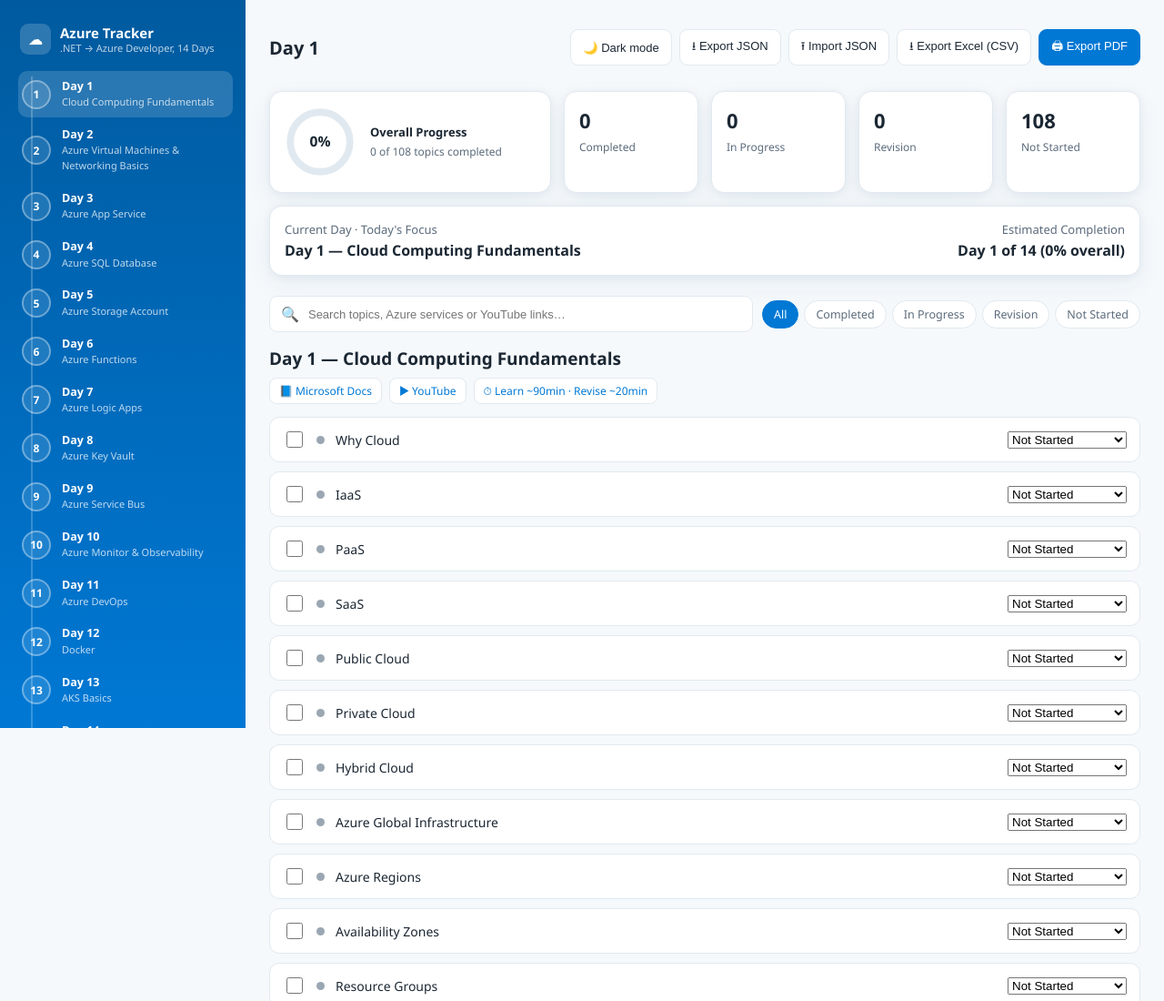
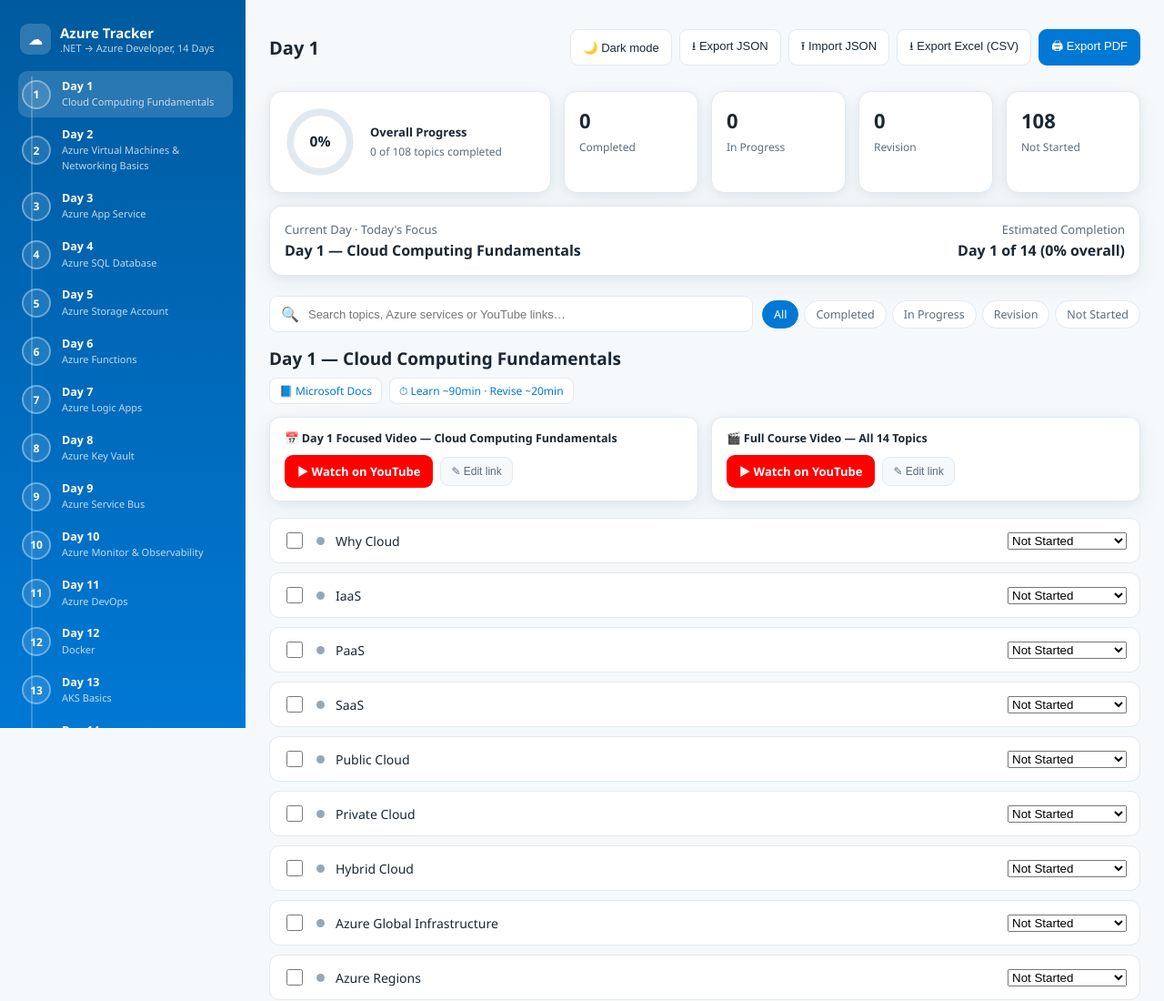
Before and after one commit to Tirumalesh628/Azure_2weeksTracker, a plain HTML site: page index.html in a window 1280 px wide. Shown: the top 1100 px of the page at 91% size. Drawn offline with Linux system fonts and the light colour scheme.

Commit message:
Add video grid and link editing functionality

```diff
--- a/index.html
+++ b/index.html
@@ -148,6 +148,45 @@
     padding:5px 10px; border-radius:8px; background:var(--card);
   }
 
+  .video-grid{
+    display:grid; grid-template-columns:1fr 1fr; gap:14px; margin-bottom:18px;
+  }
+  .video-card{
+    background:var(--card); border:1px solid var(--border); border-radius:12px;
+    padding:14px 16px; box-shadow:var(--shadow);
+  }
+  .video-card-label{font-size:12.5px; font-weight:600; color:var(--text); margin-bottom:10px;}
+  .video-link-row{display:flex; align-items:center; gap:8px; flex-wrap:wrap;}
+  .yt-watch-link{
+    display:inline-flex; align-items:center; gap:7px; text-decoration:none;
+    background:#FF0000; color:#fff; font-weight:600; font-size:13px;
+    padding:9px 14px; border-radius:9px; transition:filter .15s ease;
+  }
+  .yt-watch-link:hover{filter:brightness(1.08);}
+  .yt-edit-btn{
+    background:var(--bg); border:1px solid var(--border); color:var(--muted);
+    font-size:12px; padding:8px 11px; border-radius:9px; cursor:pointer;
+  }
+  .yt-edit-btn:hover{color:var(--primary); border-color:var(--primary);}
+  .yt-edit-row{display:flex; gap:8px; flex-wrap:wrap; align-items:center;}
+  .yt-edit-row input[type="url"]{
+    flex:1; min-width:180px; padding:9px 10px; border-radius:9px; border:1px solid var(--border);
+    background:var(--bg); color:var(--text); font-size:13px;
+  }
+  .yt-save-btn{
+    background:var(--primary); color:#fff; border:none; font-size:12.5px; font-weight:600;
+    padding:9px 13px; border-radius:9px; cursor:pointer;
+  }
+  .yt-save-btn:hover{background:var(--primary-dark);}
+  .yt-cancel-btn{
+    background:none; border:1px solid var(--border); color:var(--muted); font-size:12.5px;
+    padding:9px 12px; border-radius:9px; cursor:pointer;
+  }
+  .yt-cancel-btn:hover{color:var(--text);}
+  @media (max-width:800px){
+    .video-grid{grid-template-columns:1fr;}
+  }
+
   .topic-list{display:flex; flex-direction:column; gap:10px;}
   .topic-row{
     background:var(--card); border:1px solid var(--border); border-radius:11px; padding:12px 14px;
@@ -293,6 +332,64 @@
 /* =========================================================
    DATA — 14 Day Azure-for-.NET-Developer roadmap
    ========================================================= */
+/* The original complete 14-topic video — kept available on every day
+   alongside that day's focused video, per user preference. */
+const FULL_COURSE_VIDEO = "https://youtu.be/NKEFWyqJ5XA";
+const FULL_VIDEO_KEY = "azureTrackerFullVideo_v1";
+
+function getFullCourseVideo(){
+  return localStorage.getItem(FULL_VIDEO_KEY) || FULL_COURSE_VIDEO;
+}
+function setFullCourseVideo(url){
+  localStorage.setItem(FULL_VIDEO_KEY, url);
+}
+
+/* Renders a simple "watch on YouTube" link plus an Edit control that
+   lets you swap in your own favourite link for that video slot. */
+function youTubeLinkRowHTML(url, rowId){
+  return `
+    <div class="video-link-row" data-row="${rowId}">
+      <a class="yt-watch-link" href="${url}" target="_blank" rel="noopener">▶ Watch on YouTube</a>
+      <button type="button" class="yt-edit-btn" data-edit-row="${rowId}">✎ Edit link</button>
+    </div>
+    <div class="yt-edit-row" data-edit-form="${rowId}" style="display:none; margin-top:8px;">
+      <input type="url" data-edit-input="${rowId}" placeholder="Paste your preferred YouTube link…" value="${url}">
+      <button type="button" class="yt-save-btn" data-save-row="${rowId}">💾 Save</button>
+      <button type="button" class="yt-cancel-btn" data-cancel-row="${rowId}">✕ Cancel</button>
+    </div>`;
+}
+
+/* Wires up the Edit / Save / Cancel buttons for a link row. `onSave`
+   receives the new URL string and is responsible for persisting it. */
+function wireYouTubeLinkRow(container, rowId, onSave){
+  const editBtn = container.querySelector(`[data-edit-row="${rowId}"]`);
+  const cancelBtn = container.querySelector(`[data-cancel-row="${rowId}"]`);
+  const saveBtn = container.querySelector(`[data-save-row="${rowId}"]`);
+  const form = container.querySelector(`[data-edit-form="${rowId}"]`);
+  const input = container.querySelector(`[data-edit-input="${rowId}"]`);
+  const linkRow = container.querySelector(`.video-link-row[data-row="${rowId}"]`);
+  if(!editBtn) return;
+  editBtn.addEventListener("click", ()=>{
+    form.style.display = "flex";
+    linkRow.style.display = "none";
+    input.focus();
+    input.select();
+  });
+  cancelBtn.addEventListener("click", ()=>{
+    form.style.display = "none";
+    linkRow.style.display = "flex";
+  });
+  saveBtn.addEventListener("click", ()=>{
+    const val = input.value.trim();
+    if(!val){ alert("Please paste a YouTube link first."); return; }
+    onSave(val);
+  });
+  input.addEventListener("keydown", e=>{
+    if(e.key==="Enter"){ e.preventDefault(); saveBtn.click(); }
+    if(e.key==="Escape"){ cancelBtn.click(); }
+  });
+}
+
 const ROADMAP = [
 { id:1, title:"Cloud Computing Fundamentals",
   topics:["Why Cloud","IaaS","PaaS","SaaS","Public Cloud","Private Cloud","Hybrid Cloud","Azure Global Infrastructure","Azure Regions","Availability Zones","Resource Groups","Azure Portal","Azure Free Account"],
@@ -301,7 +398,7 @@
   scenario:"You're moving the LKM Bookstore API to Azure and must decide between a VM (IaaS) and App Service (PaaS), then organize Dev/Test/Prod resources sensibly.",
   mistakes:["Dumping every environment's resources into one Resource Group","Picking a region without considering latency, cost or data-residency rules"],
   bestPractices:["One Resource Group per environment/application","Tag every resource for cost tracking and ownership","Choose a primary region close to users, paired with a DR region"],
-  docLink:"https://learn.microsoft.com/azure/", youtube:"https://youtu.be/NKEFWyqJ5XA", estLearn:90, estRevision:20 },
+  docLink:"https://learn.microsoft.com/azure/", youtube:"https://www.youtube.com/watch?v=Q37ISXs_zK0", estLearn:90, estRevision:20 },
 
 { id:2, title:"Azure Virtual Machines & Networking Basics",
   topics:["Virtual Machines","Disks","Storage","Virtual Network","Subnet","NSG","Public IP","Private IP","Bastion","Load Balancer Basics"],
@@ -310,7 +407,7 @@
   scenario:"Your team needs a VM-hosted background worker for LKM Bookstore that can only be reached from the App Service subnet, never from the public internet.",
   mistakes:["Opening RDP/SSH (3389/22) directly to the internet","Using a single flat subnet for every tier of the application"],
   bestPractices:["Use NSGs to allow only required ports between subnets","Use Bastion or a jump box instead of public RDP/SSH","Separate subnets per tier (web, app, data)"],
-  docLink:"https://learn.microsoft.com/azure/virtual-network/", youtube:"https://youtu.be/NKEFWyqJ5XA", estLearn:100, estRevision:25 },
+  docLink:"https://learn.microsoft.com/azure/virtual-network/", youtube:"https://www.youtube.com/watch?v=9voQSFvt9sw", estLearn:100, estRevision:25 },
 
 { id:3, title:"Azure App Service",
   topics:["App Service Plan","Deployment Slots","Publishing ASP.NET Core Web API","Publishing MVC","Configuration","Scaling","Custom Domains","SSL"],
@@ -319,7 +416,7 @@
   scenario:"You need to deploy a new version of LKM Bookstore's API without downtime, and roll back instantly if health checks fail after go-live.",
   mistakes:["Testing directly in the production slot","Storing secrets in appsettings.json instead of App Service configuration or Key Vault"],
   bestPractices:["Deploy to a staging slot, warm it up, then swap","Use auto-scale rules based on CPU/queue length, not just fixed instance counts"],
-  docLink:"https://learn.microsoft.com/azure/app-service/", youtube:"https://youtu.be/NKEFWyqJ5XA", estLearn:100, estRevision:25 },
+  docLink:"https://learn.microsoft.com/azure/app-service/", youtube:"https://www.youtube.com/watch?v=IHeQadtHXxk", estLearn:100, estRevision:25 },
 
 { id:4, title:"Azure SQL Database",
   topics:["Connection Strings","Firewall","Backup","Restore","Geo Replication","SQL Performance","Entity Framework Connection"],
@@ -328,7 +425,7 @@
   scenario:"LKM Bookstore's orders table is growing fast and a recent deploy caused timeouts — you need to find and fix the slow query without downtime.",
   mistakes:["Leaving 'Allow Azure services' firewall rule open with no additional restriction","Ignoring DTU/vCore utilization until the database is already throttling"],
   bestPractices:["Use Azure AD authentication over SQL logins where possible","Set up alerts on DTU/vCore usage and deadlocks","Use Query Performance Insight to find expensive queries"],
-  docLink:"https://learn.microsoft.com/azure/azure-sql/", youtube:"https://youtu.be/NKEFWyqJ5XA", estLearn:95, estRevision:20 },
+  docLink:"https://learn.microsoft.com/azure/azure-sql/", youtube:"https://www.youtube.com/watch?v=KZK1DJfjNDA", estLearn:95, estRevision:20 },
 
 { id:5, title:"Azure Storage Account",
   topics:["Blob Storage","Containers","File Storage","Queues","Tables","Static Website Hosting","SAS Token"],
@@ -337,7 +434,7 @@
   scenario:"LKM Bookstore needs to let users upload book cover images directly from the browser without routing the file through your API.",
   mistakes:["Sharing the Storage Account key instead of a scoped SAS token","Making a container public when only specific blobs need public access"],
   bestPractices:["Issue short-lived, least-privilege SAS tokens per operation","Use private containers plus SAS for user uploads","Enable soft delete on blob containers"],
-  docLink:"https://learn.microsoft.com/azure/storage/", youtube:"https://youtu.be/NKEFWyqJ5XA", estLearn:90, estRevision:20 },
+  docLink:"https://learn.microsoft.com/azure/storage/", youtube:"https://www.youtube.com/watch?v=GTQjlEOdAKI", estLearn:90, estRevision:20 },
 
 { id:6, title:"Azure Functions",
   topics:["Triggers","HTTP Trigger","Timer Trigger","Blob Trigger","Dependency Injection","Publishing Functions","Real Time Use Cases"],
@@ -346,7 +443,7 @@
   scenario:"LKM Bookstore needs a nightly job that scans for overdue book reservations and sends reminder emails — a perfect Timer Trigger use case.",
   mistakes:["Doing long-running, stateful work inside a Consumption-plan function (cold starts, timeouts)","Not making functions idempotent, causing duplicate side-effects on retry"],
   bestPractices:["Keep functions small, stateless and idempotent","Use Durable Functions for multi-step orchestration","Choose Premium plan for latency-sensitive or long-running workloads"],
-  docLink:"https://learn.microsoft.com/azure/azure-functions/", youtube:"https://youtu.be/NKEFWyqJ5XA", estLearn:105, estRevision:25 },
+  docLink:"https://learn.microsoft.com/azure/azure-functions/", youtube:"https://www.youtube.com/watch?v=qnLF3eOuxyk", estLearn:105, estRevision:25 },
 
 { id:7, title:"Azure Logic Apps",
   topics:["Logic Apps vs Functions","Workflow","Email Automation","Approval Workflow","Connectors","Real Time Examples"],
@@ -355,7 +452,7 @@
   scenario:"A new large book order for LKM Bookstore should trigger a manager approval email before the order is confirmed — a low-code Logic App fits well here.",
   mistakes:["Using a Logic App for high-throughput, latency-sensitive processing better suited to code","Ignoring the per-action cost model on high-volume workflows"],
   bestPractices:["Use Logic Apps for low-code business workflows and SaaS integrations","Use Functions/code for high-volume, performance-critical logic"],
-  docLink:"https://learn.microsoft.com/azure/logic-apps/", youtube:"https://youtu.be/NKEFWyqJ5XA", estLearn:80, estRevision:18 },
+  docLink:"https://learn.microsoft.com/azure/logic-apps/", youtube:"https://www.youtube.com/watch?v=aKWSPag0P_s", estLearn:80, estRevision:18 },
 
 { id:8, title:"Azure Key Vault",
   topics:["Secrets","Certificates","Keys","Managed Identity","Using Key Vault from ASP.NET Core","Real Project Example"],
@@ -364,7 +461,7 @@
   scenario:"LKM Bookstore's SQL connection string and JWT signing key currently sit in appsettings.json — you need to move both into Key Vault safely.",
   mistakes:["Granting broad 'Contributor' access instead of scoped Key Vault access policies/RBAC","Hard-coding a Key Vault client secret instead of using Managed Identity"],
   bestPractices:["Enable Managed Identity on the App Service and grant least-privilege access","Use Key Vault references in App Service configuration","Enable soft-delete and purge protection"],
-  docLink:"https://learn.microsoft.com/azure/key-vault/", youtube:"https://youtu.be/NKEFWyqJ5XA", estLearn:95, estRevision:22 },
+  docLink:"https://learn.microsoft.com/azure/key-vault/", youtube:"https://www.youtube.com/watch?v=lMRcUWny8E8", estLearn:95, estRevision:22 },
 
 { id:9, title:"Azure Service Bus",
   topics:["Queues","Topics","Subscriptions","Dead Letter Queue","Retry","Message Ordering","Real Time Example"],
@@ -373,7 +470,7 @@
   scenario:"When a book order is placed on LKM Bookstore, both the Inventory service and the Notification service need to react independently — a Topic with two Subscriptions fits perfectly.",
   mistakes:["Using a single Queue when multiple independent consumers need the same event","Not configuring max delivery count, letting poison messages loop forever"],
   bestPractices:["Use Topics + Subscriptions for pub-sub across microservices","Set sensible max delivery count and monitor the Dead Letter Queue","Use sessions when strict per-entity ordering is required"],
-  docLink:"https://learn.microsoft.com/azure/service-bus-messaging/", youtube:"https://youtu.be/NKEFWyqJ5XA", estLearn:110, estRevision:28 },
+  docLink:"https://learn.microsoft.com/azure/service-bus-messaging/", youtube:"https://www.youtube.com/watch?v=kzJIg6MAEXc", estLearn:110, estRevision:28 },
 
 { id:10, title:"Azure Monitor & Observability",
   topics:["Application Insights","Logging","Metrics","Alerts","Distributed Tracing","Serilog Integration","Monitoring ASP.NET Core"],
@@ -382,7 +479,7 @@
   scenario:"Customers report LKM Bookstore checkout is intermittently slow — you need end-to-end tracing across the API, SQL and Service Bus calls to find the bottleneck.",
   mistakes:["Logging only unstructured strings, making queries in Log Analytics painful","No alerting configured until an outage is already user-facing"],
   bestPractices:["Use structured logging (Serilog) with correlation/operation IDs","Set proactive alerts on latency, error rate and dependency failures","Sample telemetry sensibly to control cost at scale"],
-  docLink:"https://learn.microsoft.com/azure/azure-monitor/", youtube:"https://youtu.be/NKEFWyqJ5XA", estLearn:100, estRevision:24 },
+  docLink:"https://learn.microsoft.com/azure/azure-monitor/", youtube:"https://www.youtube.com/watch?v=2wHusevxUDI", estLearn:100, estRevision:24 },
 
 { id:11, title:"Azure DevOps",
   topics:["Repos","Boards","Pipelines","Artifacts","Release Pipeline","CI/CD","Deploy ASP.NET Core"],
@@ -391,7 +488,7 @@
   scenario:"You want every pull request into LKM Bookstore's main branch to automatically build, run unit tests, and block merge on failure.",
   mistakes:["No branch policies, allowing merges without passing CI","Manually deploying to production instead of using a repeatable pipeline"],
   bestPractices:["Require CI success and code review before merge","Use YAML pipelines stored in source control (pipeline-as-code)","Add approval gates before production deployment"],
-  docLink:"https://learn.microsoft.com/azure/devops/", youtube:"https://youtu.be/NKEFWyqJ5XA", estLearn:105, estRevision:25 },
+  docLink:"https://learn.microsoft.com/azure/devops/", youtube:"https://www.youtube.com/watch?v=eOQL0nXQlLs", estLearn:105, estRevision:25 },
 
 { id:12, title:"Docker",
   topics:["Containers","Dockerfile","Images","Volumes","Publishing ASP.NET Core","Azure Container Registry","Container Apps Overview"],
@@ -400,7 +497,7 @@
   scenario:"You want to containerize LKM Bookstore's API so it runs identically on your laptop and in Azure, without 'works on my machine' issues.",
   mistakes:["Shipping the SDK image to production instead of a slim runtime image","Baking secrets/connection strings directly into the image"],
   bestPractices:["Use multi-stage builds: SDK to build, runtime image to ship","Pass configuration via environment variables, not the image","Scan images for vulnerabilities before pushing to ACR"],
-  docLink:"https://learn.microsoft.com/azure/container-registry/", youtube:"https://youtu.be/NKEFWyqJ5XA", estLearn:100, estRevision:24 },
+  docLink:"https://learn.microsoft.com/azure/container-registry/", youtube:"https://www.youtube.com/watch?v=q8nXv56gWms", estLearn:100, estRevision:24 },
 
 { id:13, title:"AKS Basics",
   topics:["Pods","Deployments","ReplicaSets","Services","Ingress","Scaling","Deploy ASP.NET Core Application"],
@@ -409,7 +506,7 @@
   scenario:"LKM Bookstore's API image (built in Day 12) needs to run as 3 replicas behind a single public endpoint on AKS, scaling automatically under load.",
   mistakes:["No resource requests/limits set, letting one pod starve the node","Exposing every service directly instead of routing through Ingress"],
   bestPractices:["Set CPU/memory requests and limits on every Deployment","Use readiness/liveness probes so traffic only reaches healthy pods","Use Ingress + a single entry point instead of many public LoadBalancers"],
-  docLink:"https://learn.microsoft.com/azure/aks/", youtube:"https://youtu.be/NKEFWyqJ5XA", estLearn:115, estRevision:30 },
+  docLink:"https://learn.microsoft.com/azure/aks/", youtube:"https://www.youtube.com/watch?v=mUoMffa32zA", estLearn:115, estRevision:30 },
 
 { id:14, title:"Mini Project — End-to-End Deployment",
   topics:["Create ASP.NET Core Web API","Azure SQL","Azure App Service","Key Vault","Service Bus","Application Insights","Deploy Complete Project","CI/CD","Documentation"],
@@ -418,7 +515,7 @@
   scenario:"This is the capstone: deploy LKM Bookstore end-to-end on Azure exactly as you'd present it in a Round 3 system-design discussion.",
   mistakes:["Presenting components in isolation instead of explaining how they connect end-to-end","No documentation, making the architecture hard to explain under interview pressure"],
   bestPractices:["Draw and rehearse a one-page architecture diagram you can talk through in 60 seconds","Write a short README covering architecture, deployment steps and trade-offs"],
-  docLink:"https://learn.microsoft.com/azure/architecture/", youtube:"https://youtu.be/NKEFWyqJ5XA", estLearn:150, estRevision:40 }
+  docLink:"https://learn.microsoft.com/azure/architecture/", youtube:"https://www.youtube.com/watch?v=8tYvsO4emAc", estLearn:150, estRevision:40 }
 ];
 
 /* =========================================================
@@ -428,17 +525,29 @@
 const THEME_KEY = "azureTrackerTheme_v1";
 
 function loadState(){
+  let loaded = null;
   try{
     const raw = localStorage.getItem(STORAGE_KEY);
-    if(raw) return JSON.parse(raw);
+    if(raw) loaded = JSON.parse(raw);
   }catch(e){ console.warn("Could not parse saved state", e); }
+
   const fresh = {};
   ROADMAP.forEach(day=>{
+    const existing = loaded && loaded[day.id] ? loaded[day.id] : {};
     fresh[day.id] = {
-      topicStatus: {}, // topicName -> "not-started"|"progress"|"completed"|"revision"
-      notes:"", timeSpent:"", difficulty:"Medium", revisionDate:"", expandOpen:false
+      topicStatus: existing.topicStatus || {},
+      notes: existing.notes || "",
+      timeSpent: existing.timeSpent || "",
+      difficulty: existing.difficulty || "Medium",
+      revisionDate: existing.revisionDate || "",
+      expandOpen: existing.expandOpen || false,
+      // Editable per-day video link — defaults to the built-in
+      // topic-specific video, but can be overwritten manually.
+      youtubeLink: existing.youtubeLink || day.youtube
     };
-    day.topics.forEach(t=> fresh[day.id].topicStatus[t] = "not-started");
+    day.topics.forEach(t=>{
+      if(!fresh[day.id].topicStatus[t]) fresh[day.id].topicStatus[t] = "not-started";
+    });
   });
   return fresh;
 }
@@ -557,8 +666,18 @@
       <h3>Day ${day.id} — ${day.title}</h3>
       <div class="links">
         <a class="tag-link" href="${day.docLink}" target="_blank" rel="noopener">📘 Microsoft Docs</a>
-        <a class="tag-link" href="${day.youtube}" target="_blank" rel="noopener">▶ YouTube</a>
         <span class="tag-link">⏱ Learn ~${day.estLearn}min · Revise ~${day.estRevision}min</span>
+      </div>
+    </div>
+
+    <div class="video-grid">
+      <div class="video-card">
+        <div class="video-card-label">📅 Day ${day.id} Focused Video — ${day.title}</div>
+        ${youTubeLinkRowHTML(dState.youtubeLink, "day")}
+      </div>
+      <div class="video-card">
+        <div class="video-card-label">🎬 Full Course Video — All 14 Topics</div>
+        ${youTubeLinkRowHTML(getFullCourseVideo(), "full")}
       </div>
     </div>
 
@@ -614,6 +733,17 @@
       </div>
     </div>
   `;
+
+  // wire up "Edit link" controls for both video rows
+  wireYouTubeLinkRow(container, "day", (newUrl)=>{
+    dState.youtubeLink = newUrl;
+    saveState();
+    renderDayContent();
+  });
+  wireYouTubeLinkRow(container, "full", (newUrl)=>{
+    setFullCourseVideo(newUrl);
+    renderDayContent();
+  });
 
   // topic rows
   const topicList = document.getElementById("topicList");
```
